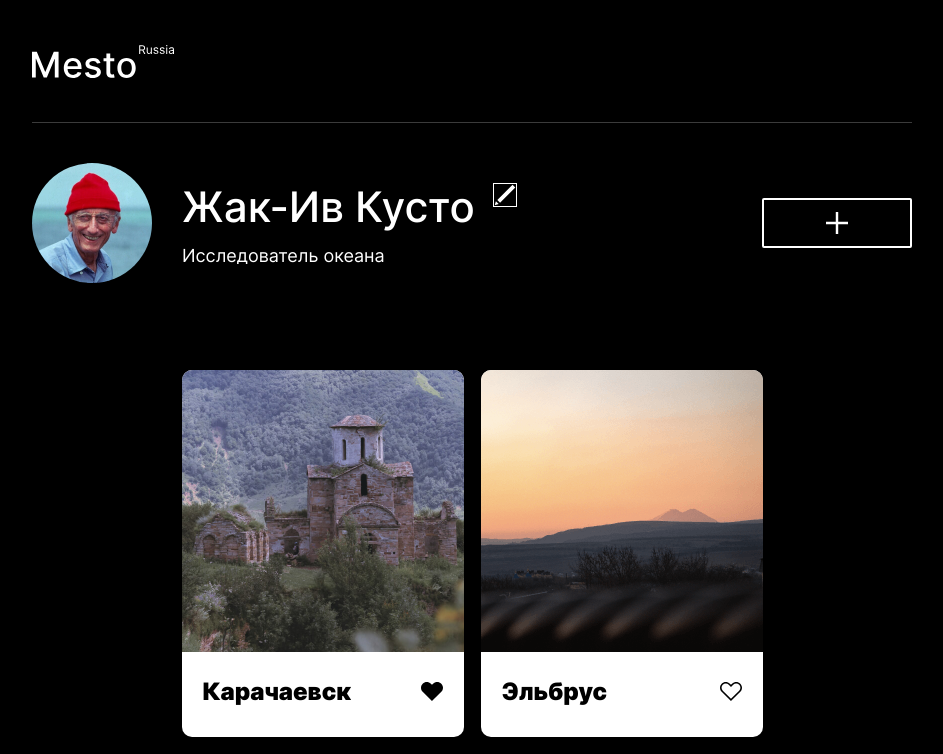
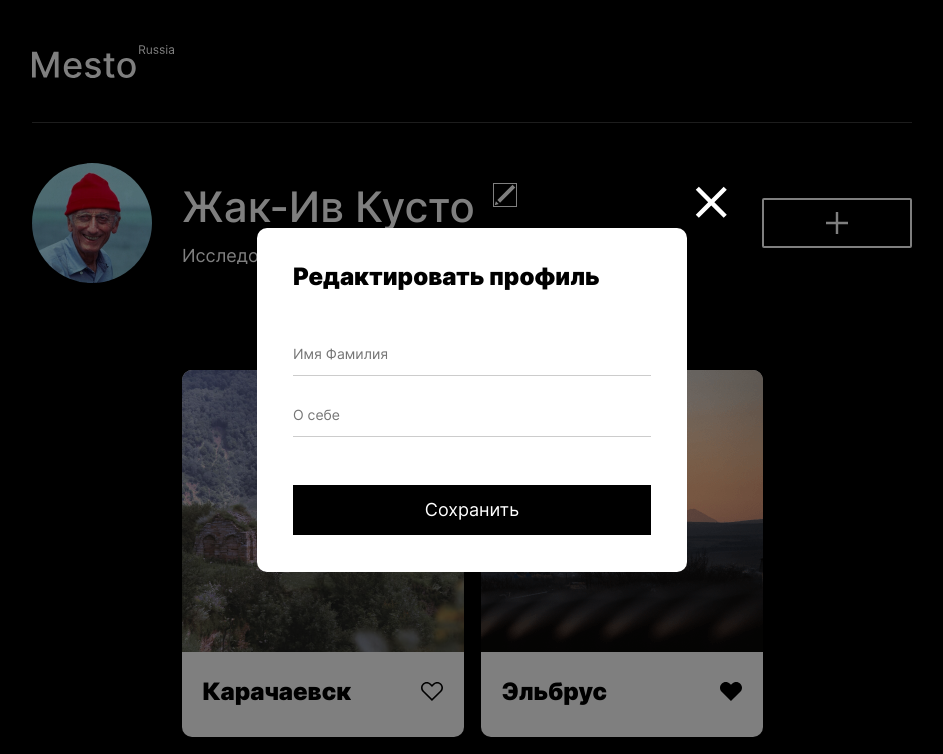
Before and after one commit to TatianaNikulina/mesto-project, a plain HTML site: page index.html in a window 1280 px wide. Shown: the top 754 px of the page, without its empty margins (168-1111 px from the left). Drawn offline with Linux system fonts and the light colour scheme.

Commit message:
added popup block

```diff
--- /dev/null
+++ b/blocks/button/_type-close/button_type-close.css
@@ -0,0 +1,19 @@
+.button_type-close {
+    border: none;
+    background-image: url("../../../images/button_close.svg");
+    background-size: cover;
+    width: 20px;
+    height: 20px;
+    position: absolute;
+    top: -41px;
+    right: 0;
+}
+
+@media screen and (min-width: 920px) {
+    .button_type-close {
+        width: 32px;
+        height: 32px;
+        top: -42px;
+        right: -40px;
+    }
+}
--- /dev/null
+++ b/blocks/popup/__container/popup__container.css
@@ -0,0 +1,16 @@
+.popup__container {
+    max-width: 282px;
+    width: 100%;
+    background-color: #fff;
+    border-radius: 10px;
+    box-sizing: border-box;
+    padding: 25px 22px;
+    position: relative;
+}
+
+@media screen and (min-width: 920px) {
+    .popup__container {
+        max-width: 430px;
+        padding: 34px 36px 37px;
+    }
+}
--- /dev/null
+++ b/blocks/popup/__form/popup__form.css
@@ -0,0 +1,4 @@
+.popup__form {
+    display: flex;
+    flex-direction: column;
+}
--- /dev/null
+++ b/blocks/popup/__input/popup__input.css
@@ -0,0 +1,15 @@
+.popup__input {
+    max-width: 358px;
+    margin: 30px 0 0;
+    padding: 0 0 13px;
+    border: 0;
+    font-weight: 400;
+    font-size: 14px;
+    line-height: 17px;
+    box-sizing: border-box;
+    border-bottom: rgba(0, 0, 0, .2) solid 1px;
+}
+
+.popup__input:first-of-type {
+    margin-top: 0;
+}
--- /dev/null
+++ b/blocks/popup/__save/popup__save.css
@@ -0,0 +1,19 @@
+.popup__save {
+    width: 100%;
+    margin: 45px auto 0;
+    background-color: #000000;
+    color: #FFFFFF;
+    border: none;
+    padding: 14px 0;
+    font-size: 14px;
+    line-height: 17px;
+    text-align: center;
+}
+
+@media screen and (min-width:920px) {
+    .popup__save {
+        margin-top: 48px;
+        font-size: 18px;
+        line-height: 22px;
+    }
+}
--- /dev/null
+++ b/blocks/popup/__title/popup__title.css
@@ -0,0 +1,15 @@
+.popup__title {
+    font-weight: 900;
+    font-size: 18px;
+    line-height: 22px;
+    margin: 0 0 75px;
+    color: #000000;
+}
+
+@media screen and (min-width: 920px) {
+    .popup__title {
+        font-size: 24px;
+        line-height: 29px;
+        margin-bottom: 54px;
+    }
+}
--- /dev/null
+++ b/blocks/popup/popup.css
@@ -0,0 +1,13 @@
+.popup {
+    display: flex;
+    width: 100%;
+    height: 100%;
+    position: fixed;
+    left: 0;
+    top: 0;
+    background-color: rgba(0,0,0,.5);
+    justify-content: center;
+    align-items: center;
+    /*opacity: 0;*/
+    /*visibility: hidden;*/
+}
--- a/index.html
+++ b/index.html
@@ -36,14 +36,14 @@
                 <img src="./images/karachaevsk.jpeg" alt="Карачаевск" class="card__image">
                 <div class="card__footer">
                     <h2 class="card__header">Карачаевск</h2>
-                    <button class="button button_type-like button_type-like_active" type="button" aria-label="Добавить лайк"></button>
+                    <button class="button button_type-like" type="button" aria-label="Добавить лайк"></button>
                 </div>
                 </li>
                 <li class="card">
                     <img src="./images/elbrus.png" alt="Эльбрус" class="card__image">
                     <div class="card__footer">
                         <h2 class="card__header">Эльбрус</h2>
-                        <button class="button button_type-like" type="button" aria-label="Добавить лайк"></button>
+                        <button class="button button_type-like button_type-like_active" type="button" aria-label="Добавить лайк"></button>
                     </div>
                 </li>
                 <li class="card">
@@ -81,6 +81,20 @@
         <p class="footer__copyright">&copy; 2022 Mesto Russia</p>
     </footer>
 </div>
+
+<section class="popup" aria-label="Редактировать профиль">
+    <div class="popup__container">
+        <button class="button button_type-close" type="button"
+                aria-label="Закрыть окно"></button>
+        <h2 class="popup__title">Редактировать профиль</h2>
+        <form class="popup__form" name="edit-profile-form">
+                <input type="text" class="popup__input" placeholder="Имя Фамилия" name="input-name" required>
+                <input type="text" class="popup__input" placeholder="О себе" name="input-description" required>
+            <button type="submit" class="button popup__save" name='submit-button'>Сохранить</button>
+        </form>
+    </div>
+</section>
+
 </body>
 </html>
 
--- a/pages/index.css
+++ b/pages/index.css
@@ -17,6 +17,7 @@
 @import url(../blocks/button/_type-add/button_type-add.css);
 @import url(../blocks/button/_type-like/button_type-like.css);
 @import url(../blocks/button/_type-like/_active/button_type-like_active.css);
+@import url(../blocks/button/_type-close/button_type-close.css);
 
 @import url(../blocks/user/__description/user__description.css);
 @import url(../blocks/user/__header/user__header.css);
@@ -32,9 +33,10 @@
 
 @import url(../blocks/footer/footer.css);
 @import url(../blocks/footer/__copyright/footer__copyright.css);
-/*@import url();*/
-/*@import url();*/
-/*@import url();*/
-/*@import url();*/
-/*@import url();*/
-/*@import url();*/
+
+@import url(../blocks/popup/popup.css);
+@import url(../blocks/popup/__container/popup__container.css);
+@import url(../blocks/popup/__title/popup__title.css);
+@import url(../blocks/popup/__form/popup__form.css);
+@import url(../blocks/popup/__input/popup__input.css);
+@import url(../blocks/popup/__save/popup__save.css);
```
